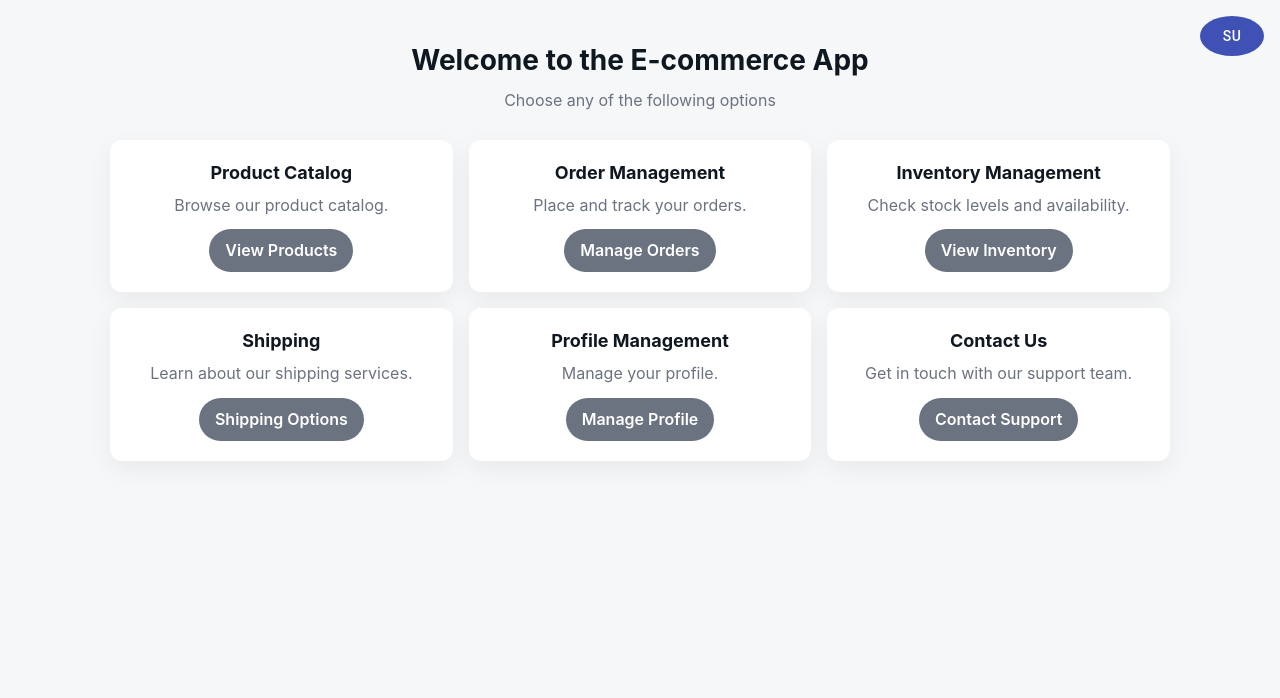
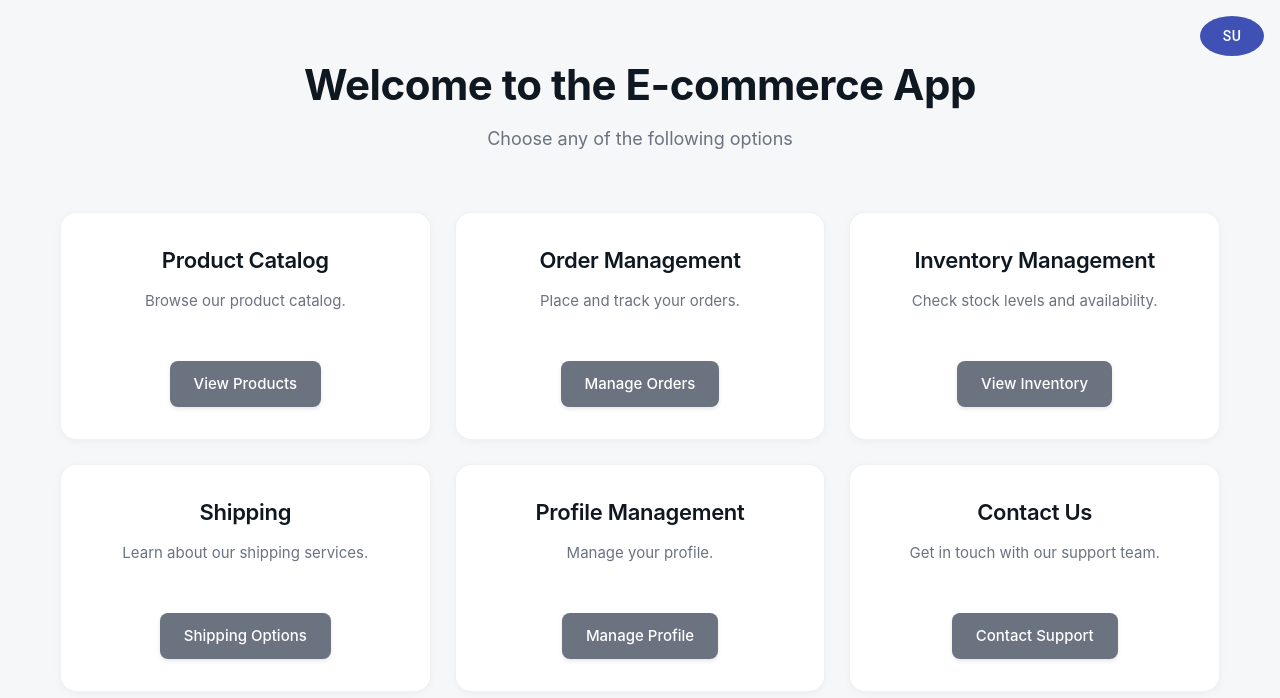
Before and after one commit to ShamailAbbas/mirocservices-masterclass, a React (Create React App) app in the folder ecommerce-ui/client/: page / in a window 1280 px wide. Shown: the top 698 px of the page. Built offline with nearby package versions, Linux system fonts and the light colour scheme; sample sign-in values are in the browser's storage.

Commit message:
added new ui theme

```diff
--- a/ecommerce-ui/client/src/pages/Home.css
+++ b/ecommerce-ui/client/src/pages/Home.css
@@ -1,12 +1,195 @@
-.home-container{max-width:1100px;margin:0 auto;padding:40px 20px}
-.home-header{text-align:center;margin-bottom:28px}
-.home-header h1{font-size:28px;color:var(--text);margin:0}
-.home-header p{color:var(--muted);margin-top:8px}
+.home-container {
+  max-width: 1200px;
+  margin: 0 auto;
+  padding: 60px 20px;
+  min-height: 100vh;
+}
 
-.home-content{display:grid;grid-template-columns:repeat(auto-fit,minmax(260px,1fr));gap:var(--gap)}
-.microservice-section{background:var(--panel);padding:20px;border-radius:var(--radius);text-align:center;box-shadow:var(--shadow)}
-.microservice-section h2{font-size:18px;margin:0 0 8px;color:var(--text)}
-.microservice-section p{color:var(--muted);margin:0 0 12px}
-.btn{display:inline-flex;align-items:center;justify-content:center;padding:10px 16px;border-radius:999px;border:none;background:var(--accent);color:#fff}
-.btn.secondary{background:transparent;color:var(--text);border:1px solid rgba(15,23,32,0.06)}
-.btn:hover{opacity:0.95}
+.home-header {
+  text-align: center;
+  margin-bottom: 60px;
+  animation: fadeInDown 0.6s ease-out;
+}
+
+.home-header h1 {
+  font-size: 42px;
+  font-weight: 700;
+  color: var(--text);
+  margin: 0 0 16px 0;
+  letter-spacing: -0.5px;
+  line-height: 1.2;
+}
+
+.home-header p {
+  color: var(--muted);
+  font-size: 18px;
+  margin: 0;
+  font-weight: 400;
+}
+
+.home-content {
+  display: grid;
+  grid-template-columns: repeat(auto-fit, minmax(320px, 1fr));
+  gap: 24px;
+  animation: fadeInUp 0.8s ease-out;
+}
+
+.microservice-section {
+  background: var(--panel);
+  padding: 32px 28px;
+  border-radius: 16px;
+  text-align: center;
+  box-shadow: 0 2px 8px rgba(0, 0, 0, 0.04);
+  border: 1px solid rgba(15, 23, 32, 0.06);
+  transition: all 0.3s cubic-bezier(0.4, 0, 0.2, 1);
+  position: relative;
+  overflow: hidden;
+}
+
+.microservice-section::before {
+  content: '';
+  position: absolute;
+  top: 0;
+  left: 0;
+  right: 0;
+  height: 3px;
+  background: linear-gradient(90deg, var(--accent), var(--accent));
+  transform: scaleX(0);
+  transform-origin: left;
+  transition: transform 0.3s ease;
+}
+
+.microservice-section:hover {
+  transform: translateY(-4px);
+  box-shadow: 0 12px 24px rgba(0, 0, 0, 0.1);
+  border-color: rgba(15, 23, 32, 0.12);
+}
+
+.microservice-section:hover::before {
+  transform: scaleX(1);
+}
+
+.microservice-section h2 {
+  font-size: 22px;
+  font-weight: 600;
+  margin: 0 0 12px;
+  color: var(--text);
+  letter-spacing: -0.3px;
+}
+
+.microservice-section p {
+  color: var(--muted);
+  margin: 0 0 24px;
+  font-size: 15px;
+  line-height: 1.6;
+  min-height: 48px;
+}
+
+.btn {
+  display: inline-flex;
+  align-items: center;
+  justify-content: center;
+  padding: 12px 24px;
+  border-radius: 8px;
+  border: none;
+  background: var(--accent);
+  color: #fff;
+  font-weight: 500;
+  font-size: 15px;
+  text-decoration: none;
+  transition: all 0.2s ease;
+  cursor: pointer;
+  box-shadow: 0 2px 4px rgba(0, 0, 0, 0.1);
+}
+
+.btn:hover {
+  opacity: 1;
+  transform: scale(1.02);
+  box-shadow: 0 4px 12px rgba(0, 0, 0, 0.15);
+}
+
+.btn:active {
+  transform: scale(0.98);
+}
+
+.btn.secondary {
+  background: transparent;
+  color: var(--text);
+  border: 1px solid rgba(15, 23, 32, 0.12);
+  box-shadow: none;
+}
+
+.btn.secondary:hover {
+  background: rgba(15, 23, 32, 0.04);
+  border-color: rgba(15, 23, 32, 0.2);
+}
+
+/* Animations */
+@keyframes fadeInDown {
+  from {
+    opacity: 0;
+    transform: translateY(-20px);
+  }
+  to {
+    opacity: 1;
+    transform: translateY(0);
+  }
+}
+
+@keyframes fadeInUp {
+  from {
+    opacity: 0;
+    transform: translateY(20px);
+  }
+  to {
+    opacity: 1;
+    transform: translateY(0);
+  }
+}
+
+/* Responsive Design */
+@media (max-width: 768px) {
+  .home-container {
+    padding: 40px 16px;
+  }
+
+  .home-header h1 {
+    font-size: 32px;
+  }
+
+  .home-header p {
+    font-size: 16px;
+  }
+
+  .home-header {
+    margin-bottom: 40px;
+  }
+
+  .home-content {
+    grid-template-columns: 1fr;
+    gap: 20px;
+  }
+
+  .microservice-section {
+    padding: 28px 24px;
+  }
+
+  .microservice-section p {
+    min-height: auto;
+  }
+}
+
+@media (max-width: 480px) {
+  .home-header h1 {
+    font-size: 28px;
+  }
+
+  .microservice-section h2 {
+    font-size: 20px;
+  }
+
+  .btn {
+    width: 100%;
+    padding: 14px 24px;
+  }
+}
```
Also changed, not shown: ecommerce-ui/client/src/pages/Home.js (line endings or trailing spaces).
